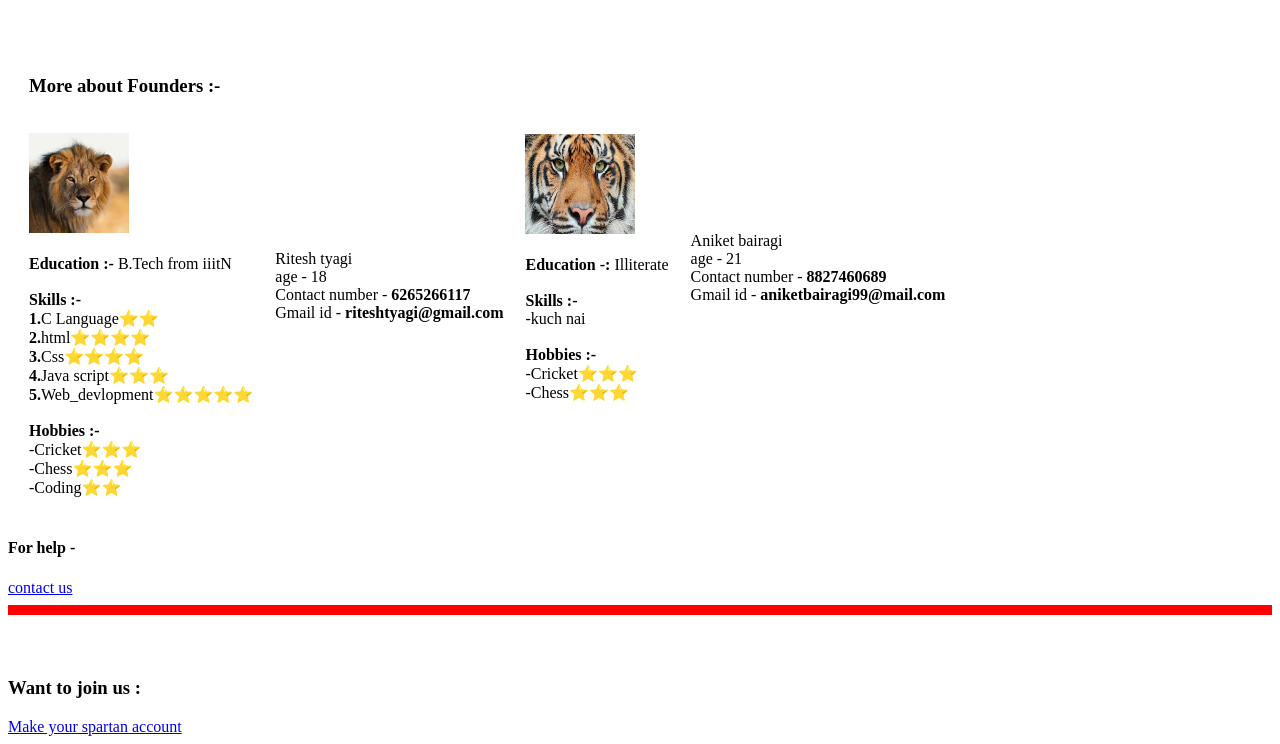
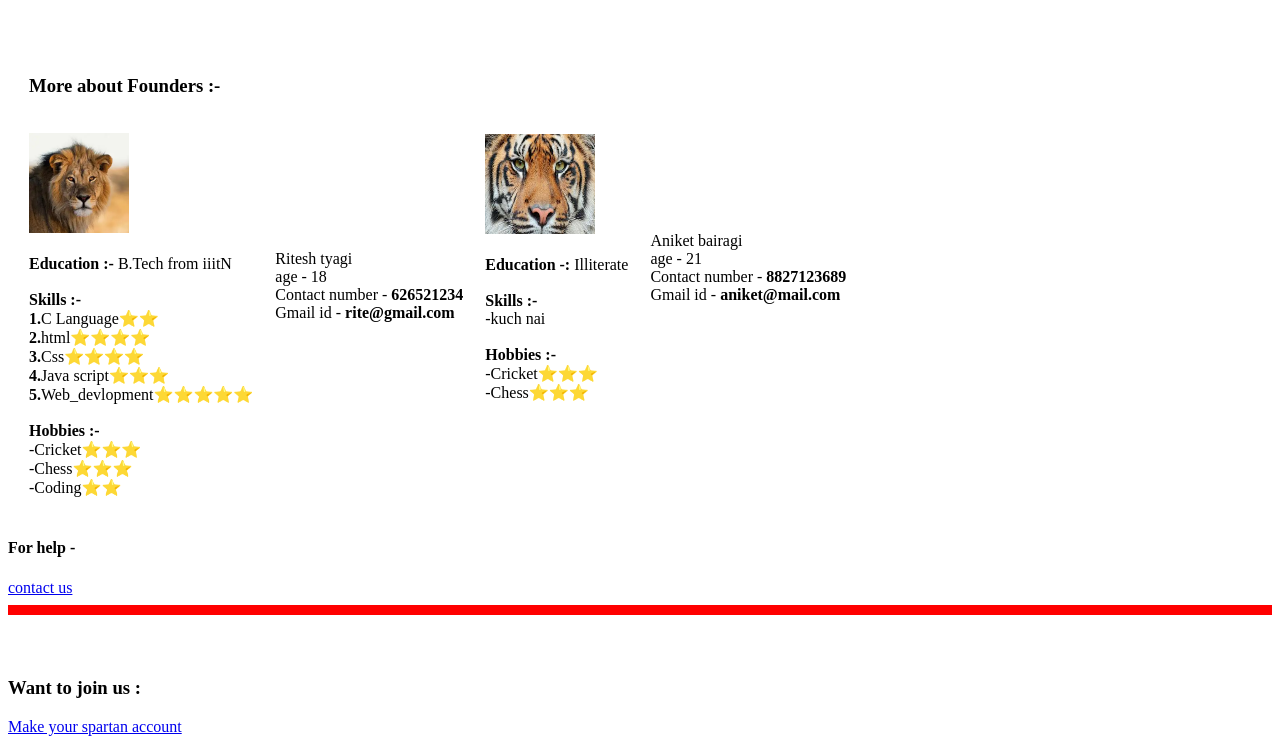
Before and after one commit to Ritesh030/spartan, a plain HTML site: page index.html in a window 1280 px wide. Shown: the part 137-881 px from the top of the page. Drawn offline with Linux system fonts and the light colour scheme.

Commit message:
Update index.html

```diff
--- a/index.html
+++ b/index.html
@@ -23,8 +23,8 @@
             <p>
                 Ritesh tyagi<br>
                 age - 18<br>
-             Contact number - <strong>6265266117</strong><br>
-             Gmail id - <strong>riteshtyagi@gmail.com</strong><br>
+             Contact number - <strong>626521234</strong><br>
+             Gmail id - <strong>rite@gmail.com</strong><br>
             </p>
         </td>
     <td>
@@ -38,8 +38,8 @@
         <p>
             Aniket bairagi<br>
             age - 21<br>
-            Contact number - <strong>8827460689</strong><br>
-            Gmail id - <strong>aniketbairagi99@mail.com</strong><br>
+            Contact number - <strong>8827123689</strong><br>
+            Gmail id - <strong>aniket@mail.com</strong><br>
 
         </p>
    </td>
```
